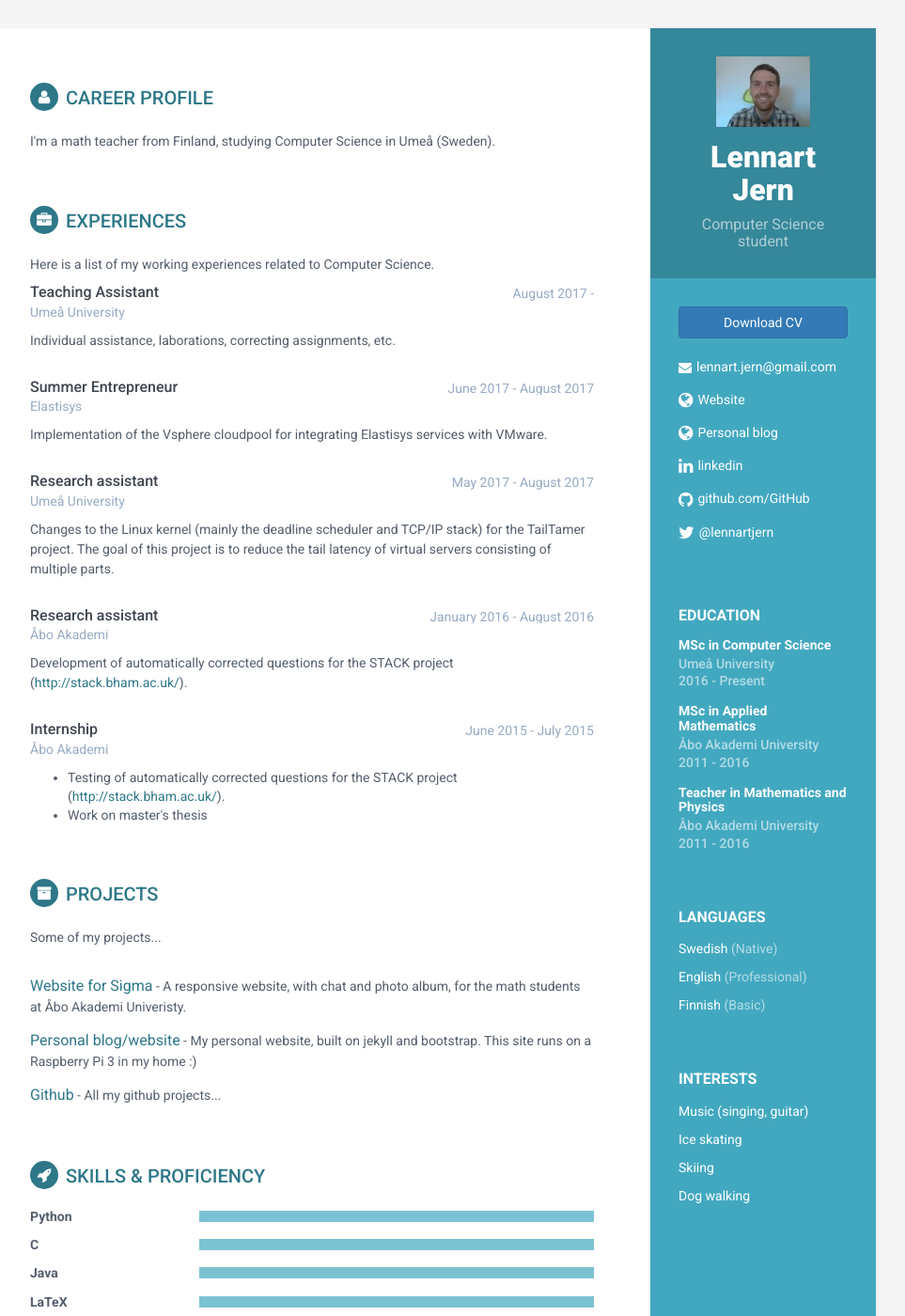
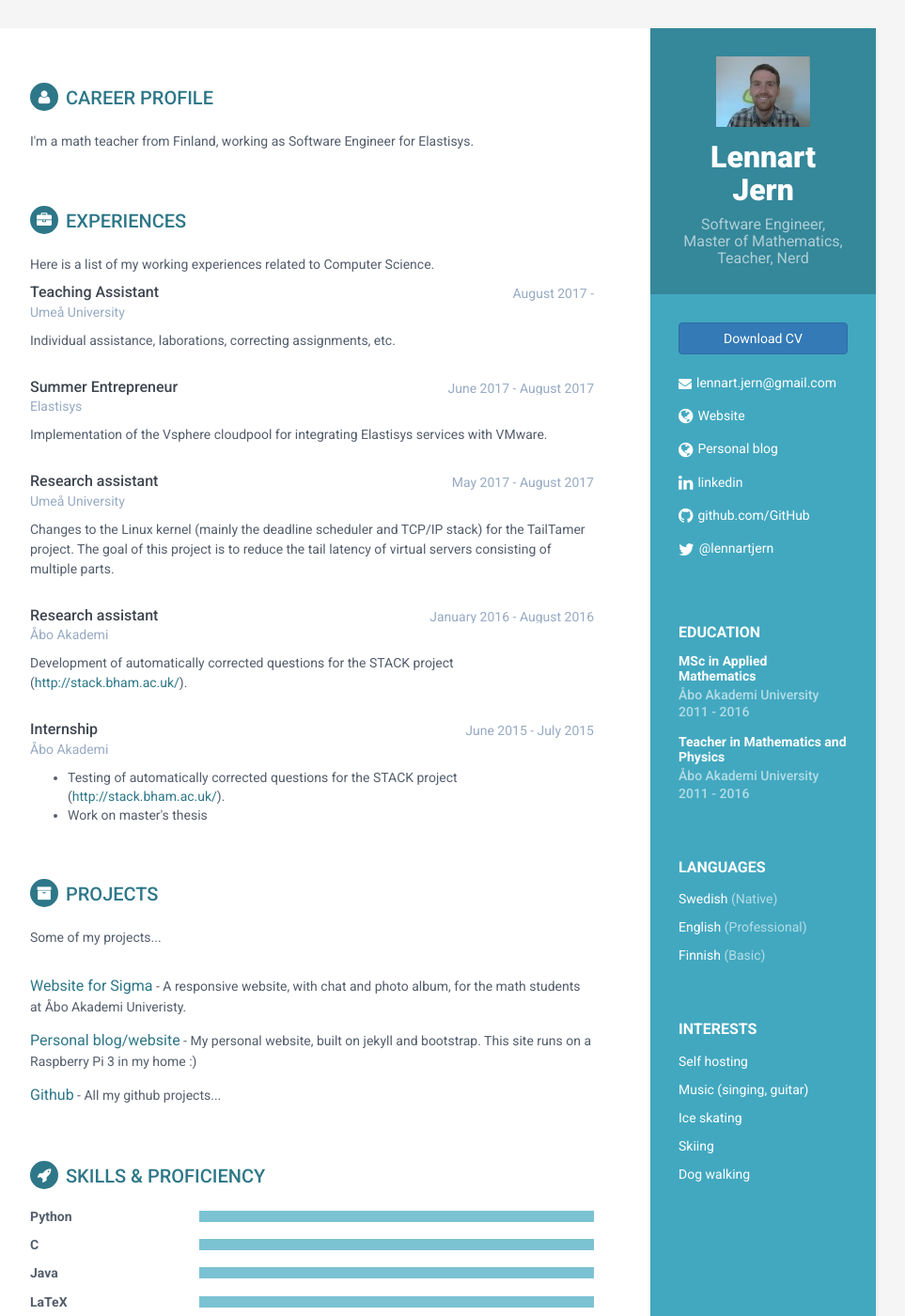
Before and after one commit to lentzi90/CV, a Jekyll site: the page built from index.html, in a window 1280 px wide and 1400 px high. Shown: the whole window at 94% size, without its empty margins (188-1151 px from the left). Built offline with Jekyll 4.4.1, drawn with Linux system fonts in a browser that asks for light colours.

Commit message:
Update online CT

```diff
--- a/_config.yml
+++ b/_config.yml
@@ -16,7 +16,7 @@
 
 #Profile information
 name: Lennart Jern
-tagline: Computer Science student
+tagline: Software Engineer, Master of Mathematics, Teacher, Nerd
 pic: profile.jpg  #place a 100x100 picture inside /assets/images/ folder and provide the name of the file below
 
 #sidebar links
--- a/_includes/carrier-profile.html
+++ b/_includes/carrier-profile.html
@@ -1,6 +1,6 @@
 <section class="section summary-section">
   <h2 class="section-title"><i class="fa fa-user"></i>Career Profile</h2>
   <div class="summary">
-    <p>I'm a math teacher from Finland, studying Computer Science in Umeå (Sweden).</p>
+    <p>I'm a math teacher from Finland, working as Software Engineer for Elastisys.</p>
   </div><!--//summary-->
 </section><!--//section-->
--- a/_includes/education.html
+++ b/_includes/education.html
@@ -1,10 +1,5 @@
 <div class="education-container container-block">
   <h2 class="container-block-title">Education</h2>
-  <div class="item">
-    <h4 class="degree">MSc in Computer Science</h4>
-    <h5 class="meta">Umeå University</h5>
-    <div class="time">2016 - Present</div>
-  </div><!--//item-->
   <div class="item">
     <h4 class="degree">MSc in Applied Mathematics</h4>
     <h5 class="meta">Åbo Akademi University</h5>
--- a/_includes/interests.html
+++ b/_includes/interests.html
@@ -1,9 +1,10 @@
 <div class="interests-container container-block">
 <h2 class="container-block-title">Interests</h2>
 <ul class="list-unstyled interests-list">
-<li>Music (singing, guitar)</li>
-<li>Ice skating</li>
-<li>Skiing</li>
-<li>Dog walking</li>
+  <li>Self hosting</li>
+  <li>Music (singing, guitar)</li>
+  <li>Ice skating</li>
+  <li>Skiing</li>
+  <li>Dog walking</li>
 </ul>
 </div><!--//interests-->
--- a/_includes/skills.html
+++ b/_includes/skills.html
@@ -42,14 +42,6 @@
     </div><!--//item-->
 
     <div class="item">
-      <h3 class="level-title">Maxima</h3>
-      <div class="level-bar">
-        <div class="level-bar-inner" data-level="75%">
-        </div>
-      </div><!--//level-bar-->
-    </div><!--//item-->
-
-    <div class="item">
       <h3 class="level-title">Git</h3>
       <div class="level-bar">
         <div class="level-bar-inner" data-level="75%">
@@ -60,7 +52,15 @@
     <div class="item">
       <h3 class="level-title">Bash</h3>
       <div class="level-bar">
-        <div class="level-bar-inner" data-level="50%">
+        <div class="level-bar-inner" data-level="75%">
+        </div>
+      </div><!--//level-bar-->
+    </div><!--//item-->
+
+    <div class="item">
+      <h3 class="level-title">Go</h3>
+      <div class="level-bar">
+        <div class="level-bar-inner" data-level="40%">
         </div>
       </div><!--//level-bar-->
     </div><!--//item-->
```
